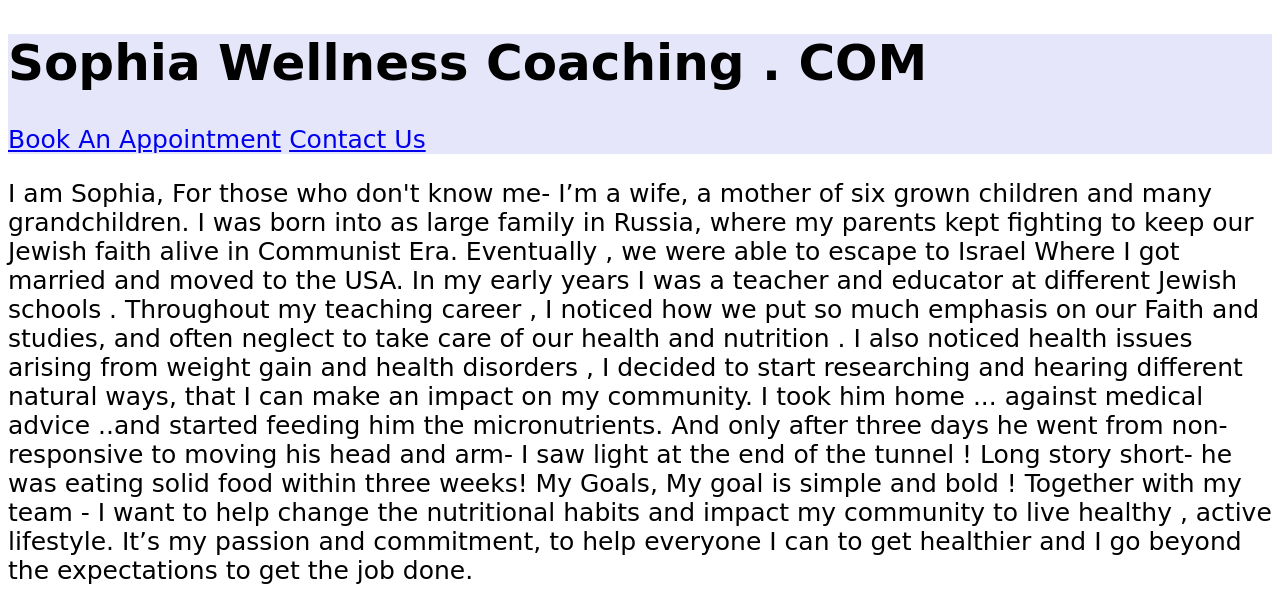
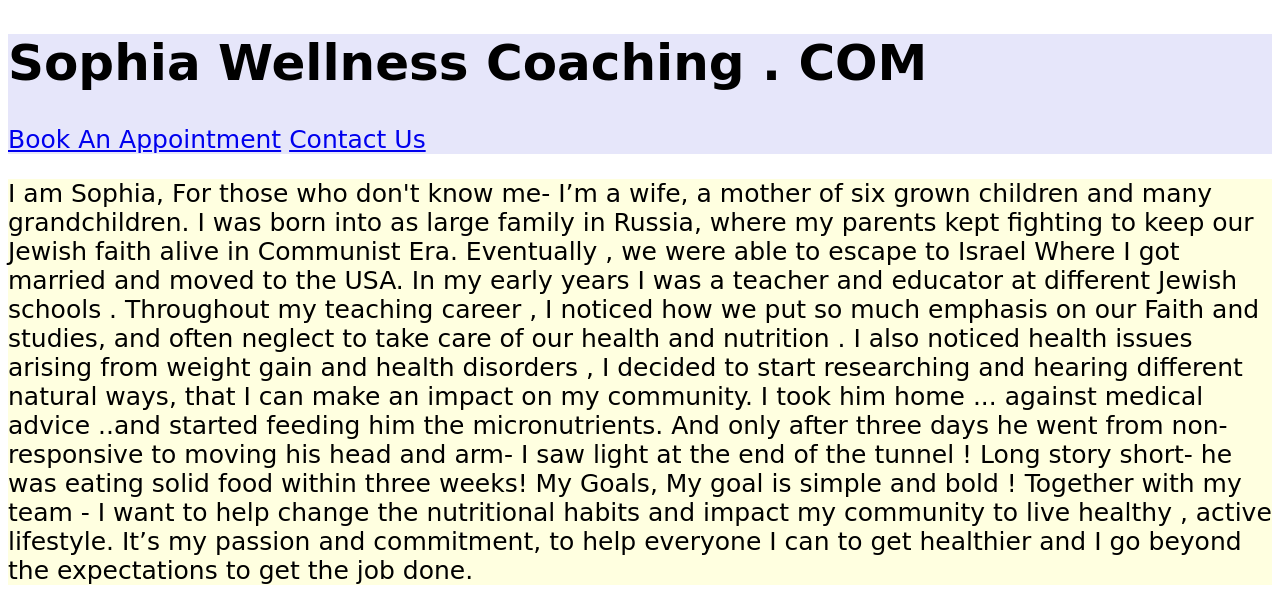
Before and after one commit to adriansap/sheynabrowd, a plain HTML site: page index.html in a window 1280 px wide. Shown: the top 607 px of the page. Drawn offline with Linux system fonts and the light colour scheme; a web font is replaced by a local one.

Commit message:
colors added

```diff
--- a/index.html
+++ b/index.html
@@ -20,7 +20,8 @@
 <body>
 
   <div id="heading1"> <h1>Sophia Wellness Coaching . COM</h1> <a href="#">Book An Appointment</a> <a href="#">Contact Us</a> </div>
-    <p>I am Sophia,
+  <div id="bodytext">
+  <p>I am Sophia,
         For those who don't know me- I’m a wife, a mother of six grown children and many grandchildren.
         I was born into as large family in Russia, where my parents kept fighting to keep our Jewish faith alive in
         Communist Era.
@@ -47,6 +48,7 @@
         It’s my passion and commitment, to help everyone I can to get healthier and I go beyond the expectations to
         get the job done.
     </p>
+</div>
 
     <img src="assets/image.png" width="300" height="300">
     <img src="assets/image_1.png" width="300" height="300">
--- a/style.css
+++ b/style.css
@@ -6,3 +6,6 @@ body {
 #heading1 {
     background-color:lavender;
 }
+#bodytext {
+    background-color:lightyellow
+}
```
